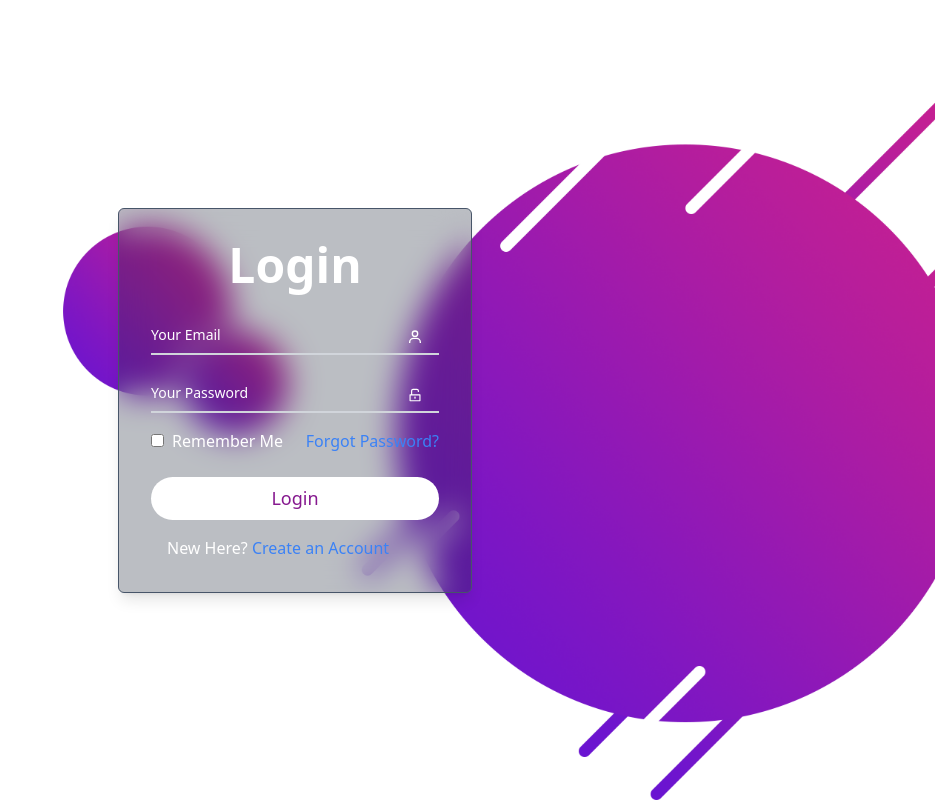
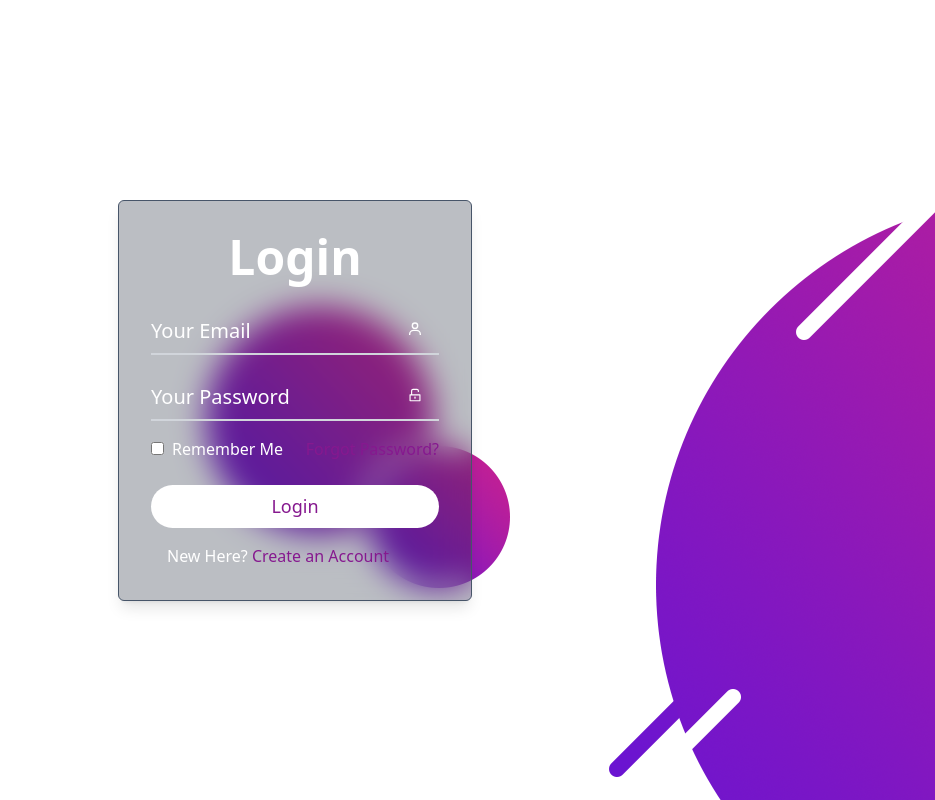
Before and after one commit to FS-8/Final-Project, a React (Vite) app: page /login in a window 1280 px wide. Shown: the whole page, without its empty margins (345-1280 px from the left). Built offline with nearby package versions, Linux system fonts and the light colour scheme.

Commit message:
styling tipis

```diff
--- a/src/App.jsx
+++ b/src/App.jsx
@@ -4,7 +4,7 @@ import Register from './Components/Register/Register';
 
 function App() {
   return (
-    <div className="text-white h-[100vh] flex justify-center items-center bg-cover" style={{ backgroundImage: "url('../src/Assets/bg.png')" }}>
+    <div className="text-white h-[100vh] flex justify-center items-center bg-cyan-900" style={{ backgroundImage: "url('../src/Assets/bg.png')" }}>
       <Routes>
         <Route path="login" element={<Login />} />
         <Route path="register" element={<Register />} />
--- a/src/Components/Login/Login.jsx
+++ b/src/Components/Login/Login.jsx
@@ -4,19 +4,19 @@ import { AiOutlineUnlock } from 'react-icons/ai';
 import { Link } from 'react-router-dom';
 function Login() {
   return (
-    <div>
+    <div className="mx-auto">
       <div className="bg-slate-800 border border-slate-600 rounded-md p-8 shadow-lg backdrop-filter backdrop-blur-lg bg-opacity-30 relative transition-all duration-200">
         <h1 className="text-5xl text-white font-bold text-center mb-6">Login</h1>
         <form action="">
           <div className="relative my-4">
             <input
               type="email"
-              className="block w-72 py-2.5 px-0 text-sm text-white bg-transparent border-0 border-b-2 border-gray-300 appearance-none dark:text-white dark:border-gray-600 dark:focus:border-blue-500 focus:outline-none focus:ring-0 focus:text-white focus:border-blue-600 peer"
+              className="block w-72 py-2.5 px-0 text-lg text-white bg-transparent border-0 border-b-2 border-gray-300 appearance-none dark:text-white dark:border-gray-600 dark:focus:border-blue-500 focus:outline-none focus:ring-0 focus:text-white focus:border-blue-600 peer"
               placeholder=""
             />
             <label
               htmlFor=""
-              className="absolute text-sm text-white duration-300 transform -translate-y-6 scale-75 top-3 -z-10 origin-[0] peer-focus:left-0 peer-focus:text-blue-600 peer-focus:dark:text-blue-500 peer-placeholder-shown:scale-100 peer-placeholder-shown:translate-y-0 peer-focus:scale-75 peer-focus:-translate-y-6"
+              className="absolute text-xl text-white duration-300 transform-translate-y-6 scale-75 top-3 -z-10 origin-[0] peer-focus:left-0 peer-focus:text-blue-600 peer-focus:dark:text-blue-500 peer-placeholder-shown:scale-100 peer-placeholder-shown:translate-y-0 peer-focus:scale-75 peer-focus:-translate-y-6"
             >
               Your Email
             </label>
@@ -25,12 +25,12 @@ function Login() {
           <div className="relative my-4">
             <input
               type="password"
-              className="block w-72 py-2.5 px-0 text-sm text-white bg-transparent border-0 border-b-2 border-gray-300 appearance-none dark:text-white dark:border-gray-600 dark:focus:border-blue-500 focus:outline-none focus:ring-0 focus:text-white focus:border-blue-600 peer"
+              className="block w-72 py-3.5 px-0 text-sm text-white bg-transparent border-0 border-b-2 border-gray-300 appearance-none dark:text-white dark:border-gray-600 dark:focus:border-blue-500 focus:outline-none focus:ring-0 focus:text-white focus:border-blue-600 peer"
               placeholder=""
             />
             <label
               htmlFor=""
-              className="absolute text-sm text-white duration-300 transform -translate-y-6 scale-75 top-3 -z-10 origin-[0] peer-focus:left-0 peer-focus:text-blue-600 peer-focus:dark:text-blue-500 peer-placeholder-shown:scale-100 peer-placeholder-shown:translate-y-0 peer-focus:scale-75 peer-focus:-translate-y-6"
+              className="absolute text-xl text-white duration-300 transform-translate-y-6 scale-75 top-3 -z-10 origin-[0] peer-focus:left-0 peer-focus:text-blue-600 peer-focus:dark:text-blue-500 peer-placeholder-shown:scale-100 peer-placeholder-shown:translate-y-0 peer-focus:scale-75 peer-focus:-translate-y-6"
             >
               Your Password
             </label>
@@ -41,7 +41,7 @@ function Login() {
               <input type="checkbox" name="" id="" />
               <label htmlFor="Remember Me">Remember Me</label>
             </div>
-            <Link to="" className="text-blue-500">
+            <Link to="" className="text-fuchsia-800">
               Forgot Password?
             </Link>
           </div>
@@ -51,7 +51,7 @@ function Login() {
           <div>
             <span className="m-4">
               New Here?{' '}
-              <Link className="text-blue-500" to="/Register">
+              <Link className="text-fuchsia-800" to="/Register">
                 Create an Account
               </Link>
             </span>
```
